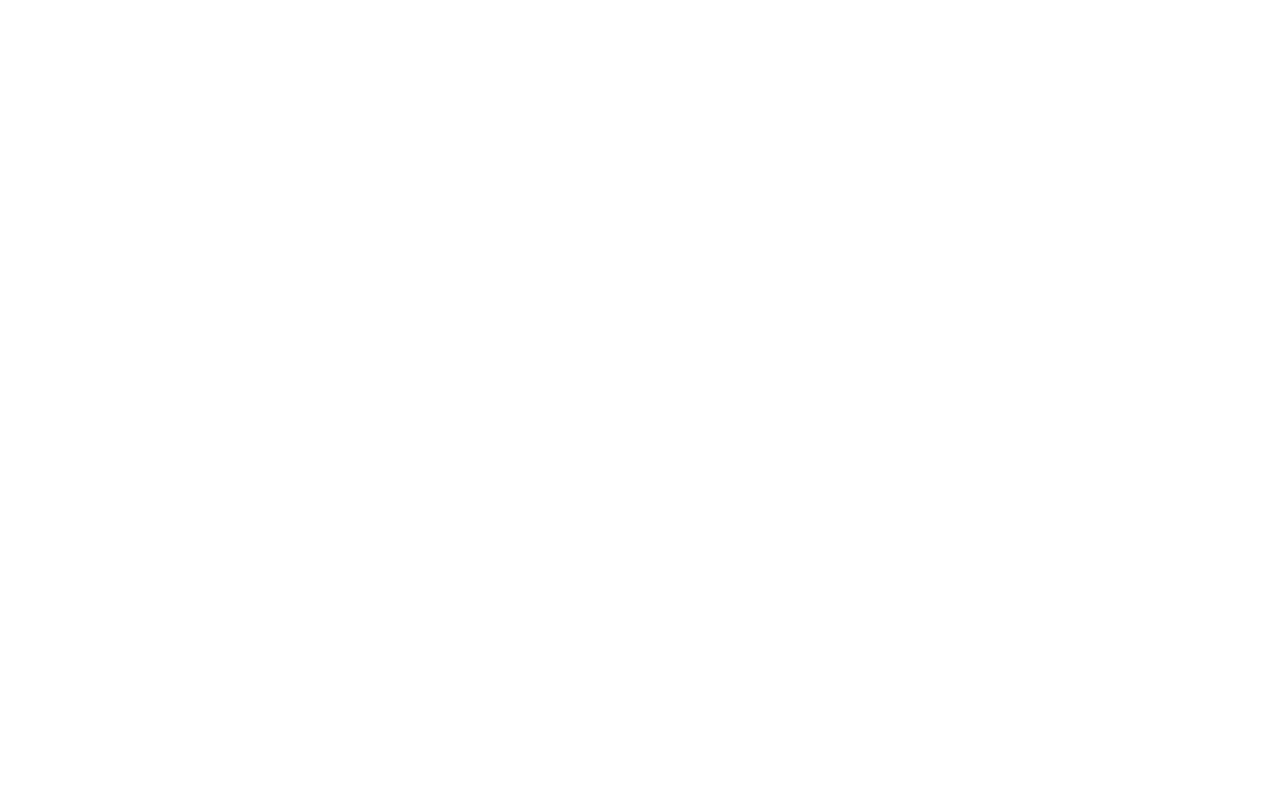
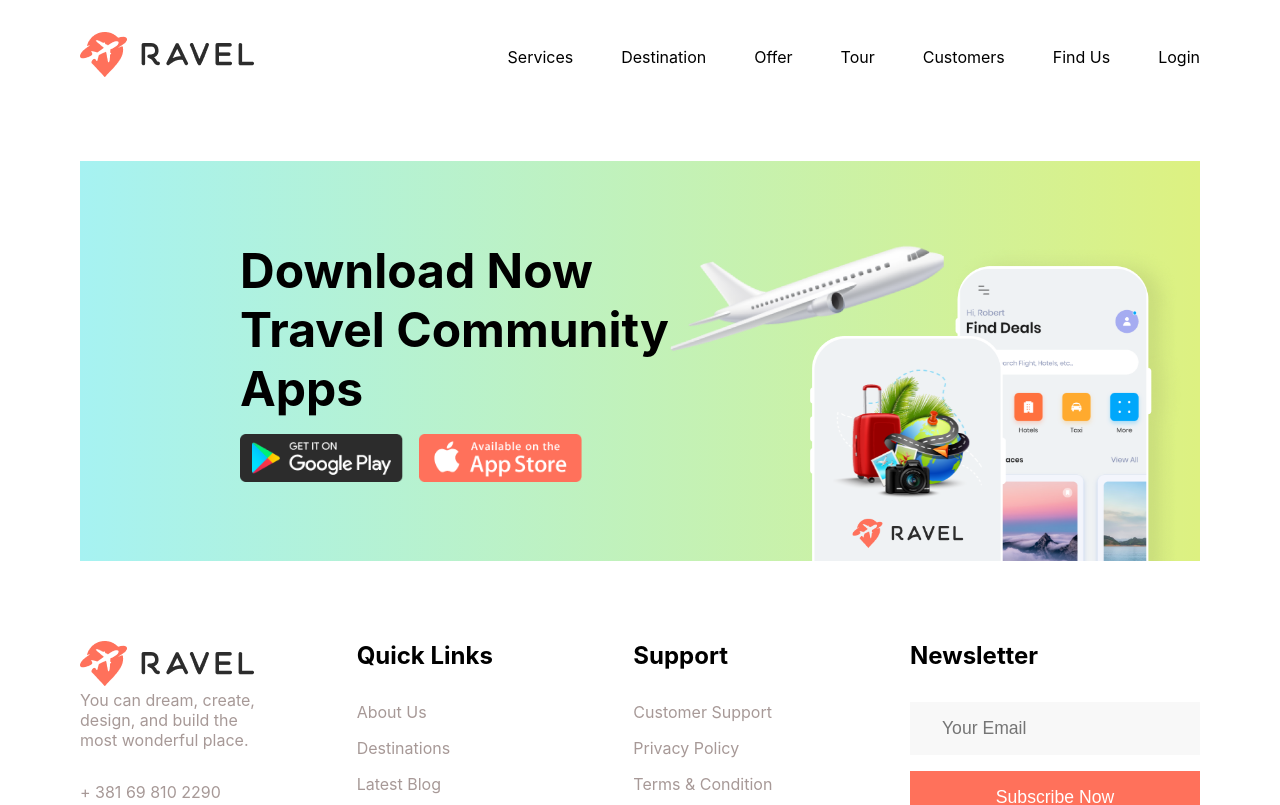
Before and after one commit to elab-development/internet-tehnologije-projekat-serbia-travel_2020_0355, a React (Create React App) app in the folder serbia-travel-react/: page /find-us in a window 1280 px wide. Before the commit this address had no page. Shown: the top 805 px of the page. Built offline with nearby package versions, Linux system fonts and the light colour scheme.

Commit message:
Modify Download component to FindUs

```diff
--- a/serbia-travel-react/src/App.js
+++ b/serbia-travel-react/src/App.js
@@ -14,27 +14,11 @@
 import "./App.css";
 
 export default function App() {
-  const hotels = [
-    { image: tour1, title: "Hotel 1", price: 200, reviews: "5k Reviews" },
-    { image: tour3, title: "Hotel 2", price: 300, reviews: "7k Reviews" },
-    { image: tour1, title: "Hotel 3", price: 400, reviews: "5k Reviews" },
-    { image: tour2, title: "Hotel 4", price: 250, reviews: "7k Reviews" },
-    { image: tour1, title: "Hotel 5", price: 200, reviews: "5k Reviews" },
-    { image: tour2, title: "Hotel 6", price: 300, reviews: "7k Reviews" },
-    { image: tour1, title: "Hotel 7", price: 200, reviews: "5k Reviews" },
-    { image: tour2, title: "Hotel 8", price: 300, reviews: "7k Reviews" },
-    { image: tour1, title: "Hotel 9", price: 200, reviews: "5k Reviews" },
-    { image: tour2, title: "Hotel 10", price: 350, reviews: "7k Reviews" },
-    { image: tour1, title: "Hotel 11", price: 200, reviews: "5k Reviews" },
-    { image: tour2, title: "Hotel 12", price: 300, reviews: "7k Reviews" },
-    { image: tour2, title: "Hotel 13", price: 300, reviews: "7k Reviews" },
-  ];
-
   return (
     <div>
       <ScrollToTop />
       <Navbar />
-      <Home hotels={hotels} />
+      <Home />
       <Services />
       <Destinations />
       <Offer />
--- a/serbia-travel-react/src/components/Download.jsx
+++ b/serbia-travel-react/src/components/FindUs.jsx
@@ -3,7 +3,7 @@
 import Navbar from "./Navbar";
 import DownloadApp from "./DownloadApp";
 
-export default function Download() {
+export default function FindUs() {
   return (
     <div>
       <Navbar />
--- a/serbia-travel-react/src/components/Navbar.jsx
+++ b/serbia-travel-react/src/components/Navbar.jsx
@@ -61,8 +61,8 @@
               Customers
             </a>
           </li>
-          <li className="download">
-            <a onClick={() => navigate("/download")}>Download App</a>
+          <li className="find-us">
+            <a onClick={() => navigate("/find-us")}>Find Us</a>
           </li>
           <li>
             {token ? (
--- a/serbia-travel-react/src/index.js
+++ b/serbia-travel-react/src/index.js
@@ -3,8 +3,8 @@
 import { BrowserRouter, Routes, Route } from "react-router-dom";
 import Hotels from "./components/Hotels";
 import App from "./App";
-import Download from "./components/Download";
 import LoginSignup from "./components/LoginSignup";
+import FindUs from "./components/FindUs";
 
 export default function Router() {
   return (
@@ -12,7 +12,7 @@
       <Routes>
         <Route path="/" element={<App />} />
         <Route path="/hotels" element={<Hotels />} />
-        <Route path="/download" element={<Download />} />
+        <Route path="/find-us" element={<FindUs />} />
         <Route path="/login" element={<LoginSignup />} />
       </Routes>
     </BrowserRouter>
```
